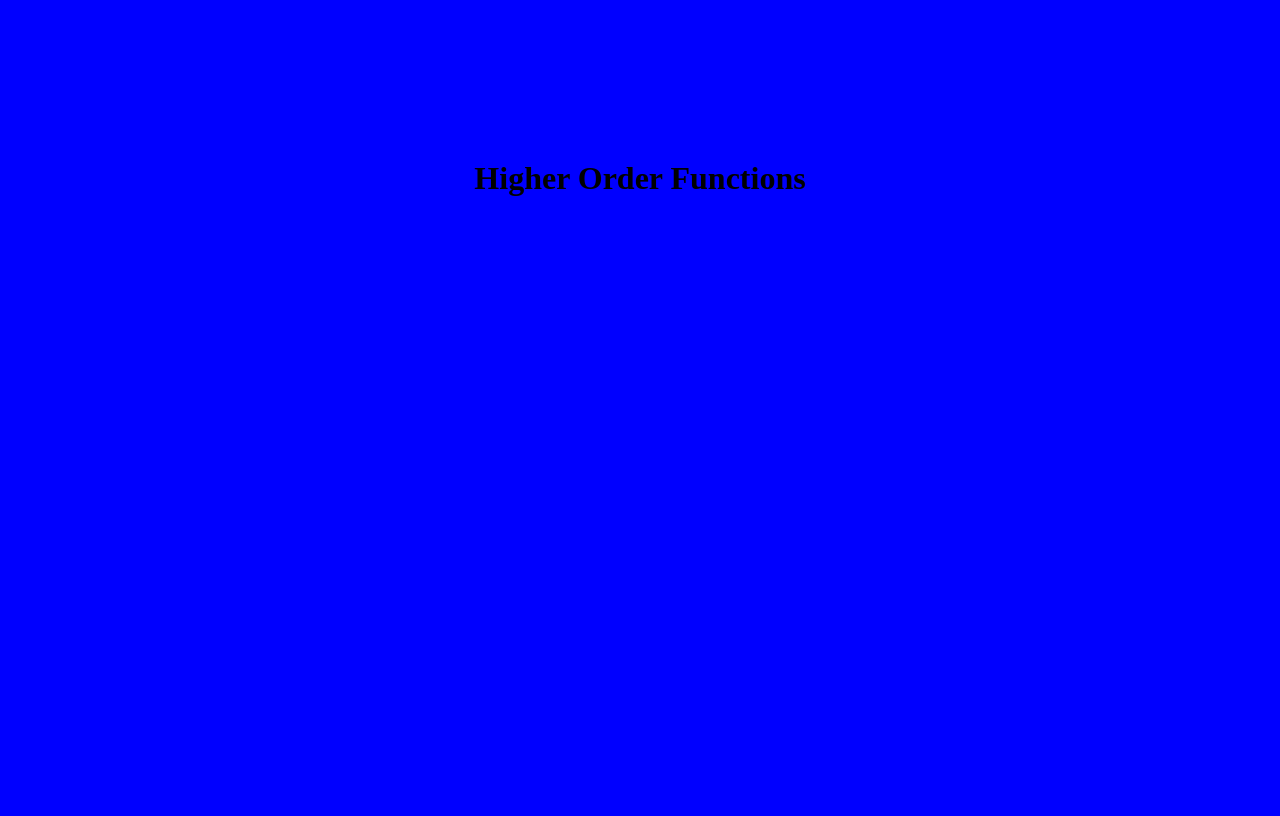
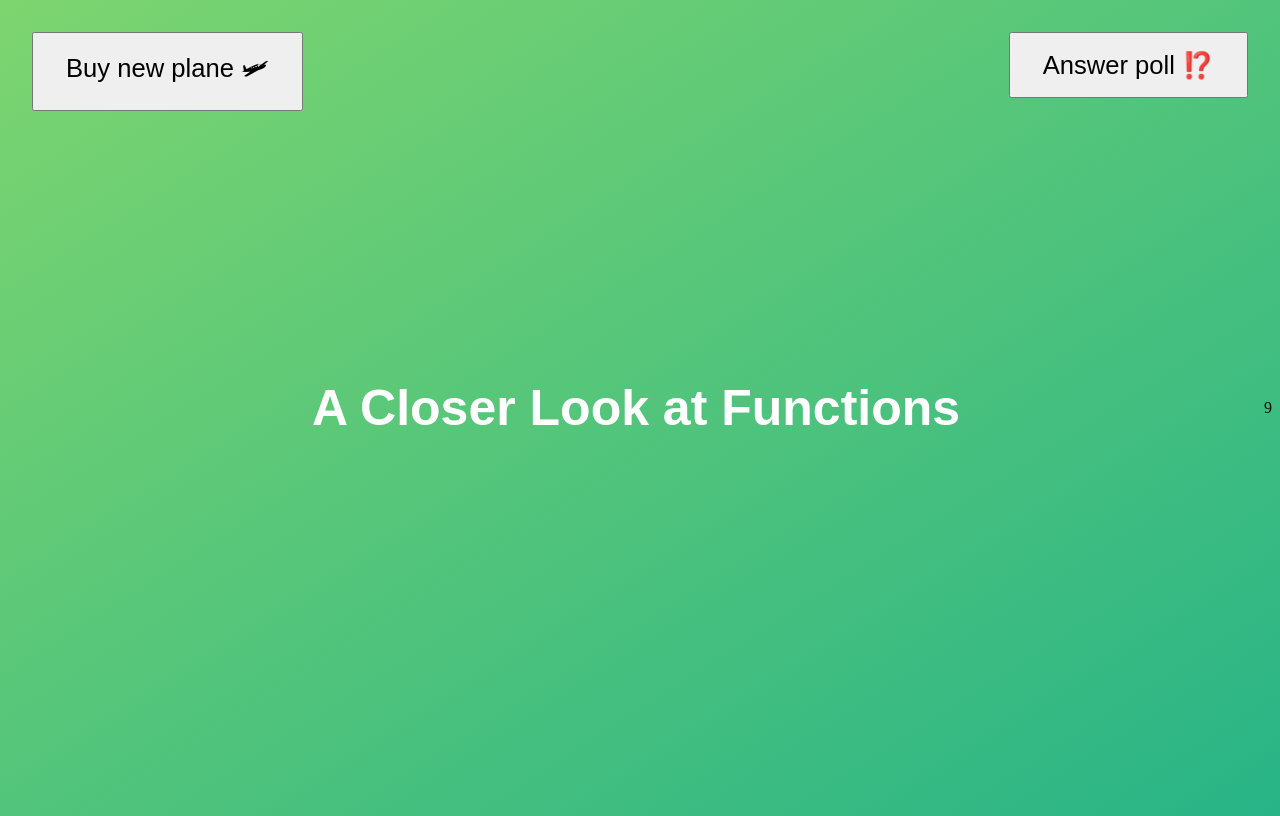
Before and after one commit to rowah/UdemyJavaScript, a plain HTML site: page theOther/index.html in a window 1280 px wide. Drawn offline with Linux system fonts and the light colour scheme.

Commit message:
sets up env

```diff
--- a/theOther/index.html
+++ b/theOther/index.html
@@ -8,7 +8,9 @@
     <link rel="stylesheet" href="style.css" />
   </head>
   <body>
-    <h1>Higher Order Functions</h1>
+    <h1>A Closer Look at Functions</h1>
+    <button class="buy">Buy new plane 🛩</button>
+    <button class="poll">Answer poll ⁉️</button>9
     <script src="script.js"></script>
   </body>
 </html>
--- a/theOther/script.js
+++ b/theOther/script.js
@@ -25,3 +25,10 @@
 // BONUS TEST DATA 1: [5, 2, 3]
 // BONUS TEST DATA 2: [1, 5, 3, 9, 6, 1]
 // GOOD LUCK 😀
+
+const poll = {
+  question: "What is your favourite programming language?",
+  options: ["0: JavaScript", "1: Python", "2: Rust", "3: C++"],
+  // This generates [0, 0, 0, 0]. More in the next section 😃
+  answers: new Array(4).fill(0),
+};
--- a/theOther/style.css
+++ b/theOther/style.css
@@ -1,7 +1,28 @@
 body {
-  background-color: blue;
+  height: 100vh;
+  display: flex;
+  align-items: center;
+  background: linear-gradient(to top left, #28b487, #7dd56f);
 }
 h1 {
+  font-family: sans-serif;
+  font-size: 50px;
+  line-height: 1.3;
+  width: 100%;
+  padding: 30px;
   text-align: center;
-  margin-top: 5em;
+  color: white;
 }
+.buy,
+.poll {
+  font-size: 1.6rem;
+  padding: 1rem 2rem;
+  position: absolute;
+  top: 2rem;
+}
+.buy {
+  left: 2rem;
+}
+.poll {
+  right: 2rem;
+}
```
